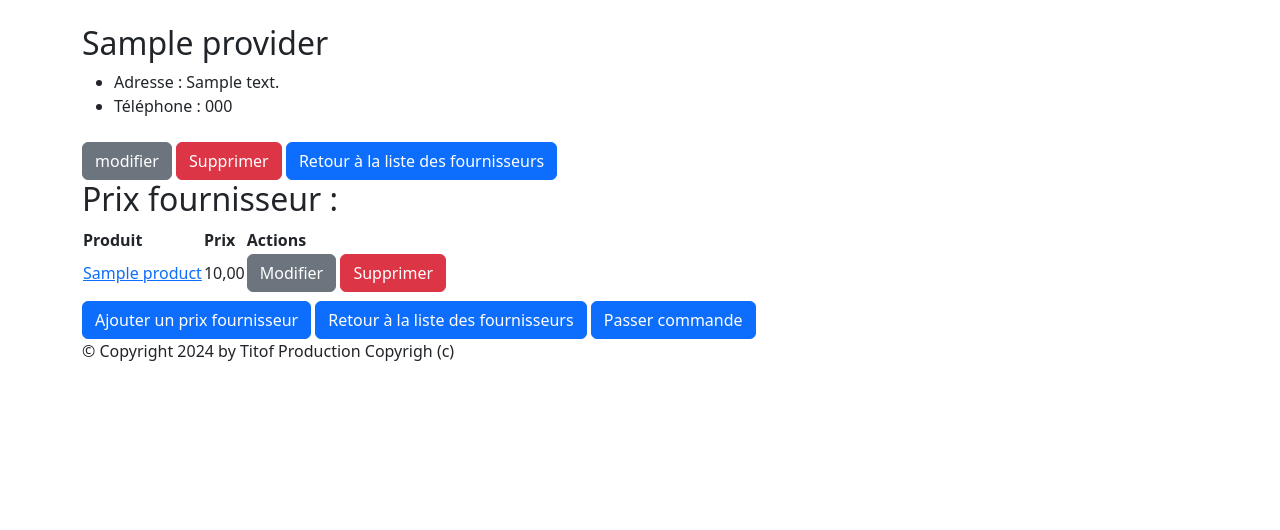
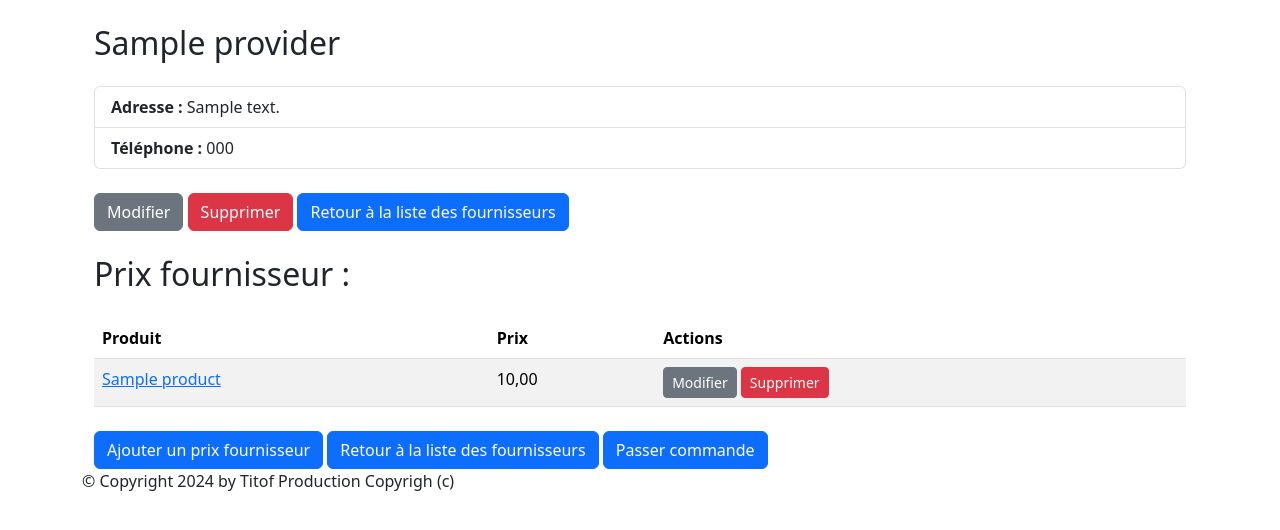
Before and after one commit to RomainMechain/myproject, a Django app: page /lesProduits/provider/1 in a window 1280 px wide. Shown: the part 56-586 px from the top of the page. Run offline with Django 5.2, Linux system fonts and the light colour scheme; a user stored in the database is signed in; tables that the repository leaves empty hold one stand-in row (values such as "Sample post"); some libraries are stand-ins or nearby versions.

Commit message:
Feat/ création des commandes

```diff
--- a/GestionProduits/LesProduits/models.py
+++ b/GestionProduits/LesProduits/models.py
@@ -58,7 +58,8 @@ class ProductItem(models.Model):
     quantity = models.PositiveIntegerField("Quantité", default=0, null=True, blank=True)
 
     def __str__(self):
-        return "{0} {1}".format(self.color, self.code)
+        attributes_str = ", ".join([attr.value for attr in self.attributes.all()])
+        return "{0} {1}".format(self.product.name, attributes_str)
 
 class ProductAttribute(models.Model):
     """
--- a/GestionProduits/LesProduits/views.py
+++ b/GestionProduits/LesProduits/views.py
@@ -1,4 +1,4 @@
-from django.shortcuts import render
+from django.shortcuts import render, get_object_or_404
 from django.http import HttpResponse, HttpResponseForbidden
 from LesProduits.models import Product, ProductAttribute, ProductAttributeValue, ProductItem, Provider, ProviderProductPrice, Order
 from django.views.generic import TemplateView, ListView, DetailView, CreateView, UpdateView, DeleteView
@@ -355,6 +355,14 @@ class ProviderProductPriceCreateView(CreateView):
     form_class = ProviderProductPriceCreateForm
     template_name = "ProviderProductPrice/new_provider_product_price.html"
 
+    # Permet de passer un instance de provider à la création du formulaire, pour filtrer les produits qui ont déjà un prix pour ce fournisseur
+    def get_form_kwargs(self):
+        kwargs = super().get_form_kwargs()
+        provider_id = self.kwargs.get('provider_id')
+        provider = get_object_or_404(Provider, id=provider_id)
+        kwargs['provider'] = provider
+        return kwargs
+
     def form_valid(self, form: BaseModelForm) -> HttpResponse:
         provider_id = self.kwargs.get('provider_id')
         form.instance.provider = Provider.objects.get(id=provider_id)
@@ -363,6 +371,7 @@ class ProviderProductPriceCreateView(CreateView):
 
 # Orders :
 
+@method_decorator(admin_required, name='dispatch')
 class OrderCreateView(CreateView):
     model = Order
     form_class = OrderForm
@@ -383,7 +392,11 @@ class OrderCreateView(CreateView):
         form.instance.date_creation = timezone.now()
         order = form.save()
         order_product_item_form = context['order_product_item_form']
-        # Trouver comment vérifier que productItem est pas null
-        order_product_item_form.instance.order = order
-        order_product_item_form.save()
+        product_item_selected = order_product_item_form.data.get('productItem')
+        if product_item_selected:
+            order_product_item_form.instance.order = order
+            order_product_item_form.save()
+        else:
+            # Supprime la commande si aucun item n'est sélectionné
+            order.delete()
         return redirect('provider-detail', order.provider.id)
--- a/GestionProduits/templates/Provider/detail_provider.html
+++ b/GestionProduits/templates/Provider/detail_provider.html
@@ -1,21 +1,26 @@
 {% extends 'base.html' %}
 
 {% block contenu %}
-    <h2>{{ provider.name }}</h2>
-    <ul>
-        <li>Adresse : {{ provider.address }}</li>
-        <li>Téléphone : {{ provider.phone }}</li>
+<div class="container mt-4">
+    <h2 class="mb-4">{{ provider.name }}</h2>
+    <ul class="list-group mb-4">
+        <li class="list-group-item"><strong>Adresse :</strong> {{ provider.address }}</li>
+        <li class="list-group-item"><strong>Téléphone :</strong> {{ provider.phone }}</li>
     </ul>
-    <a href="{% url 'provider-update' provider.id %}" class="btn btn-secondary mt-2">modifier</a>
-    <a href="{% url 'provider-delete' provider.id %}" class="btn btn-danger mt-2">Supprimer</a>
-    <a href="{% url 'provider-list' %}" class="btn btn-primary mt-2">Retour à la liste des fournisseurs</a>
+    <div class="mb-4">
+        <a href="{% url 'provider-update' provider.id %}" class="btn btn-secondary">Modifier</a>
+        <a href="{% url 'provider-delete' provider.id %}" class="btn btn-danger">Supprimer</a>
+        <a href="{% url 'provider-list' %}" class="btn btn-primary">Retour à la liste des fournisseurs</a>
+    </div>
 
-    <h2>Prix fournisseur : </h2>
-    <table>
-        <thead>
-            <th>Produit</th>
-            <th>Prix</th>
-            <th>Actions</th>
+    <h2 class="mb-4">Prix fournisseur :</h2>
+    <table class="table table-striped">
+        <thead class="thead-dark">
+            <tr>
+                <th scope="col">Produit</th>
+                <th scope="col">Prix</th>
+                <th scope="col">Actions</th>
+            </tr>
         </thead>
         <tbody>
             {% for productPrice in productsPrice %}
@@ -23,14 +28,17 @@
                     <td><a href="{% url 'product-detail' productPrice.product.id %}">{{ productPrice.product.name }}</a></td>
                     <td>{{ productPrice.price }}</td>
                     <td>
-                        <a href="{% url 'providerPrice-update' productPrice.id %}" class="btn btn-secondary">Modifier</a>
-                        <a href="{% url 'providerPrice-delete' productPrice.id %}" class="btn btn-danger">Supprimer</a>
+                        <a href="{% url 'providerPrice-update' productPrice.id %}" class="btn btn-secondary btn-sm">Modifier</a>
+                        <a href="{% url 'providerPrice-delete' productPrice.id %}" class="btn btn-danger btn-sm">Supprimer</a>
                     </td>
                 </tr>
             {% endfor %}
         </tbody>
     </table>
-    <a href="{% url 'providerPrice-add' provider.id %}" class="btn btn-primary mt-2">Ajouter un prix fournisseur</a>
-    <a href="{% url 'provider-list' %}" class="btn btn-primary mt-2">Retour à la liste des fournisseurs</a>
-    <a href="{% url 'order-add' provider.id %}" class="btn btn-primary mt-2">Passer commande</a>
+    <div class="mt-4">
+        <a href="{% url 'providerPrice-add' provider.id %}" class="btn btn-primary">Ajouter un prix fournisseur</a>
+        <a href="{% url 'provider-list' %}" class="btn btn-primary">Retour à la liste des fournisseurs</a>
+        <a href="{% url 'order-add' provider.id %}" class="btn btn-primary">Passer commande</a>
+    </div>
+</div>
 {% endblock %}
```
Also changed, not shown: GestionProduits/LesProduits/forms.py (+7 -0 lines), GestionProduits/templates/Orders/new_order.html (+9 -3 lines).
